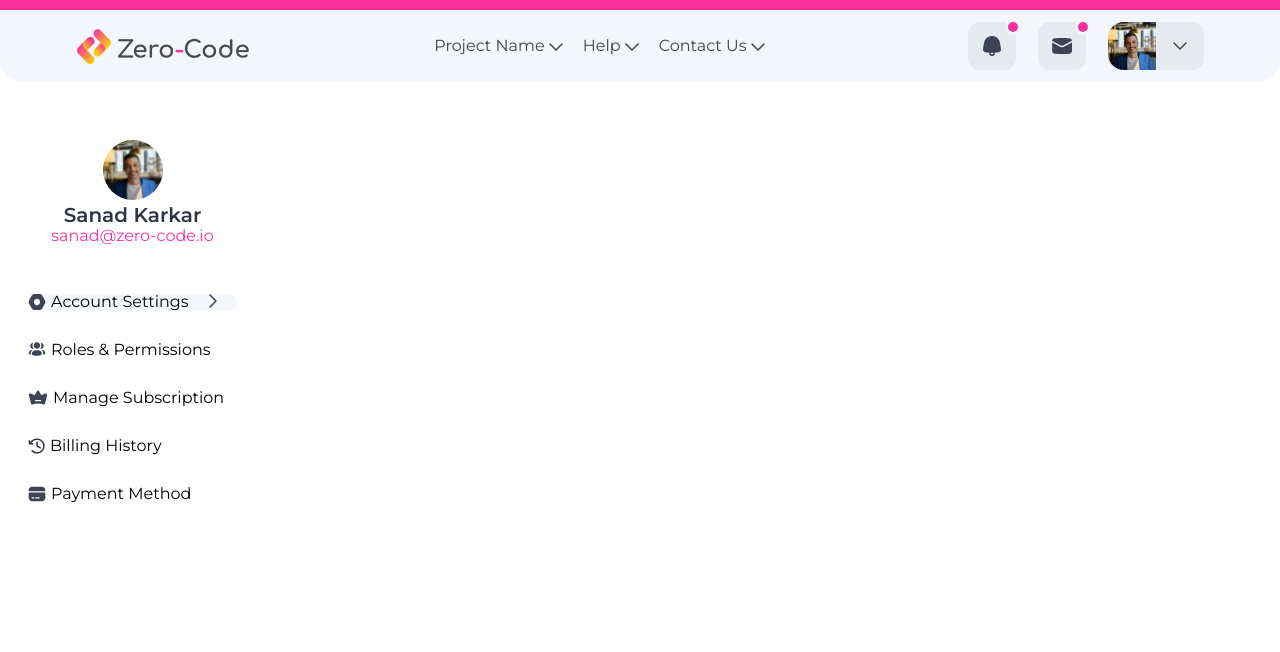
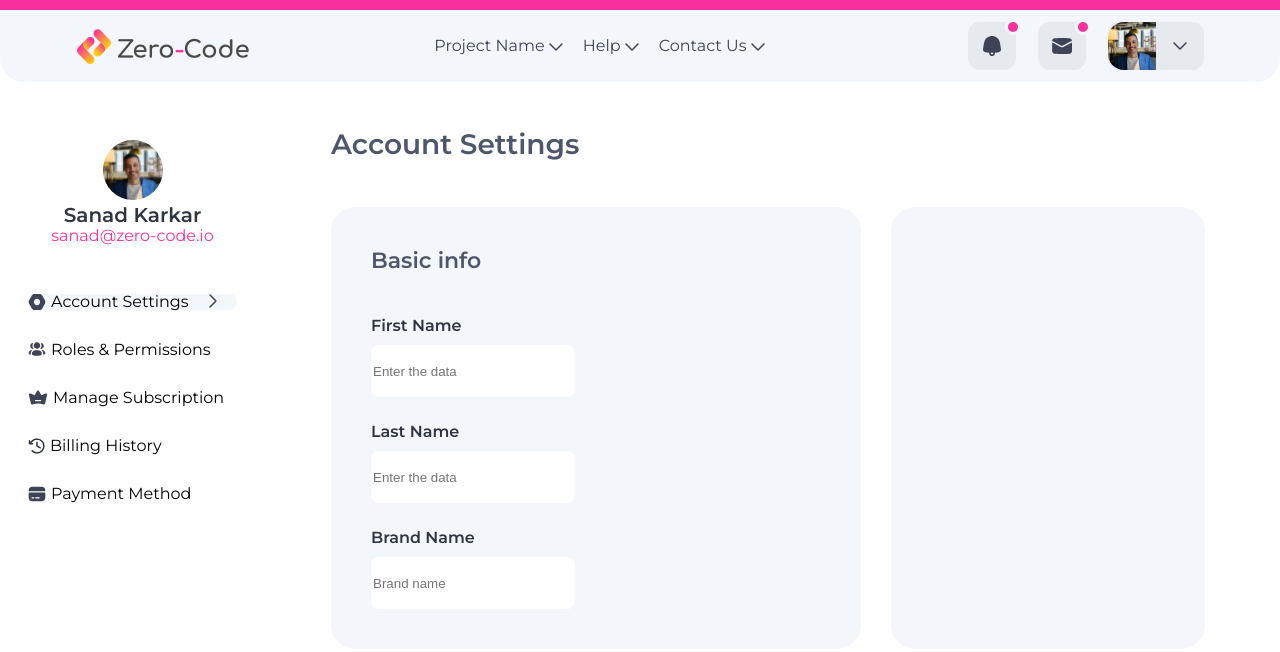
Before and after one commit to BruskoSerhiy/Create-Site, a plain HTML site: page index.html in a window 1280 px wide. Shown: the top 652 px of the page. Drawn offline with Linux system fonts and the light colour scheme.

Commit message:
start main

```diff
--- a/index.html
+++ b/index.html
@@ -127,6 +127,9 @@
         </div>
       </div>
     </header>
+
+    <!-- start aside -->
+
     <aside class="aside-root">
       <div class="container">
           <div class="avatar ">
@@ -176,6 +179,33 @@
             </ul>
       </div>
     </aside>
-    <main></main>
+
+    <!-- srart main -->
+
+    <main class="main">
+      <div class="account">Account Settings</div>
+      <div class="main-root">
+        <div class="basic background-main">
+          <h3 class="basic-header">Basic info</h3>
+            <div class="form">
+              <label for="first">First Name</label>
+              <input type="text" id="first" placeholder="Enter the data" />
+            </div>
+            <div class="form">
+              <label for="last">Last Name</label>
+              <input type="text" id="last" placeholder="Enter the data" />
+            </div>
+            <div class="form">
+              <label for="brand">Brand Name</label>
+              <input type="text" id="brand" placeholder="Brand name" />
+            </div>
+        </div>
+        <div class="security background-main"></div>
+        <div class="login background-main"></div>
+        <div class="verification background-main"></div>
+        <div class="google background-main"></div>
+        <div class="email background-main"></div>
+      </div>
+    </main>
   </body>
 </html>
--- a/styles.css
+++ b/styles.css
@@ -163,3 +163,89 @@ main {
 }
 
 /* end aside */
+
+/* start main */
+
+.main-root {
+    box-sizing: border-box;
+    display: grid;
+    grid-template-areas:
+    "basic security"
+    "login login"
+    " verification verification"
+    "google google"
+    "email email"
+    ;
+    grid-template-rows: 442px 264px 420px 280px 266px;
+    grid-template-columns: 530px 1fr ;
+    grid-row-gap: 30px;
+    grid-column-gap: 30px;
+    height: 100%;
+    max-width: 100%;
+}
+.main {
+    padding: 125px 75px 75px 66px;
+}
+.basic {
+    display: flex;
+    flex-direction: column;
+    grid-area: basic;
+    position: relative;
+}
+.security {
+    grid-area: security;
+}
+.login {
+    grid-area: login;
+}
+.verification {
+    grid-area: verification;
+}
+.google {
+    grid-area: google;
+}
+.email {
+    grid-area: email;
+
+}
+.account {
+    display: flex;
+    flex-direction: column;
+    justify-content: flex-end;
+    position: absolute;
+    top:127px;
+    font-weight: 700;
+    font-size:28px;
+    line-height: 34px;
+    color: #4E566C
+}
+.background-main {
+    background: #F3F6FA;
+    border-radius: 24px;
+    padding: 40px;
+}
+.basic-header {
+    font-weight: 700;
+    font-size: 22px;
+    line-height: 28px;
+    color: #4E566C;
+    padding-bottom: 16px;
+}
+.form {
+    display: flex;
+    flex-direction: column;
+    flex-wrap: wrap;
+    font-weight: 600;
+    font-size: 16px;
+    line-height: 21px;
+    color: #303543;
+    gap:9px;
+    padding-top: 24px;
+}
+input {
+    width: 200px;
+    height: 50px;
+    background: #FFFFFF;
+    border-radius: 8px;
+    border: none;
+}
```
